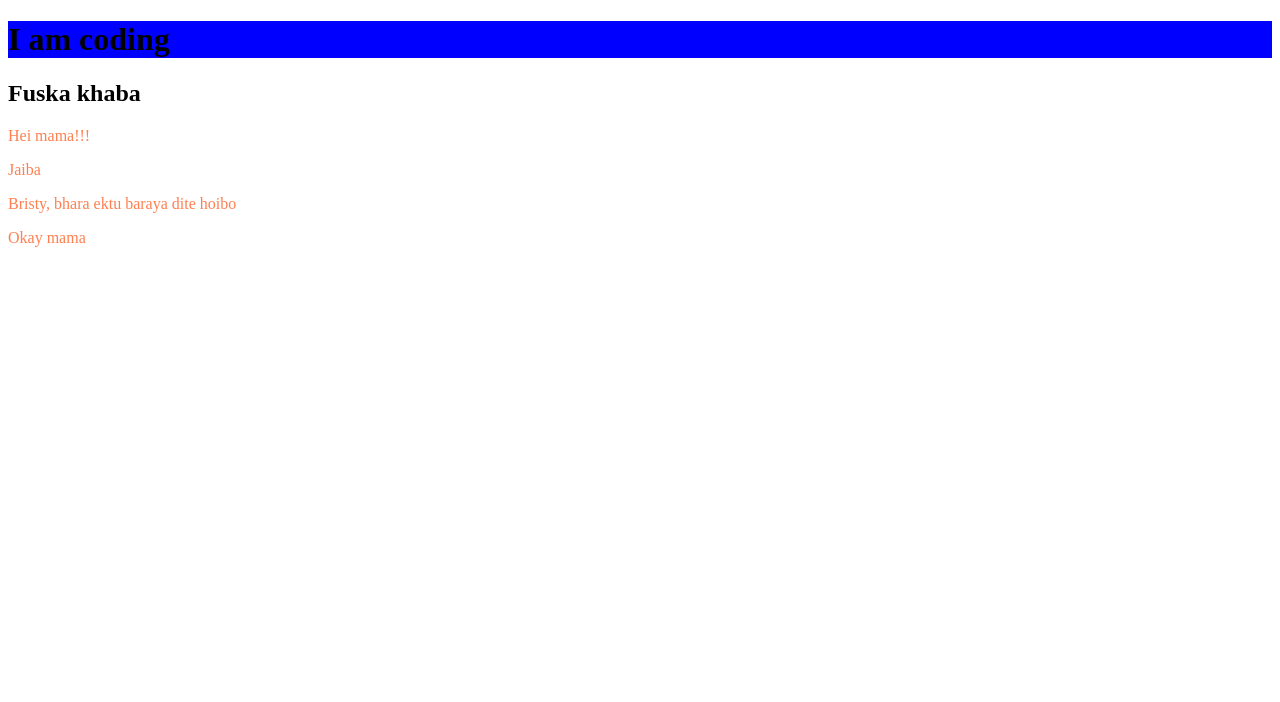
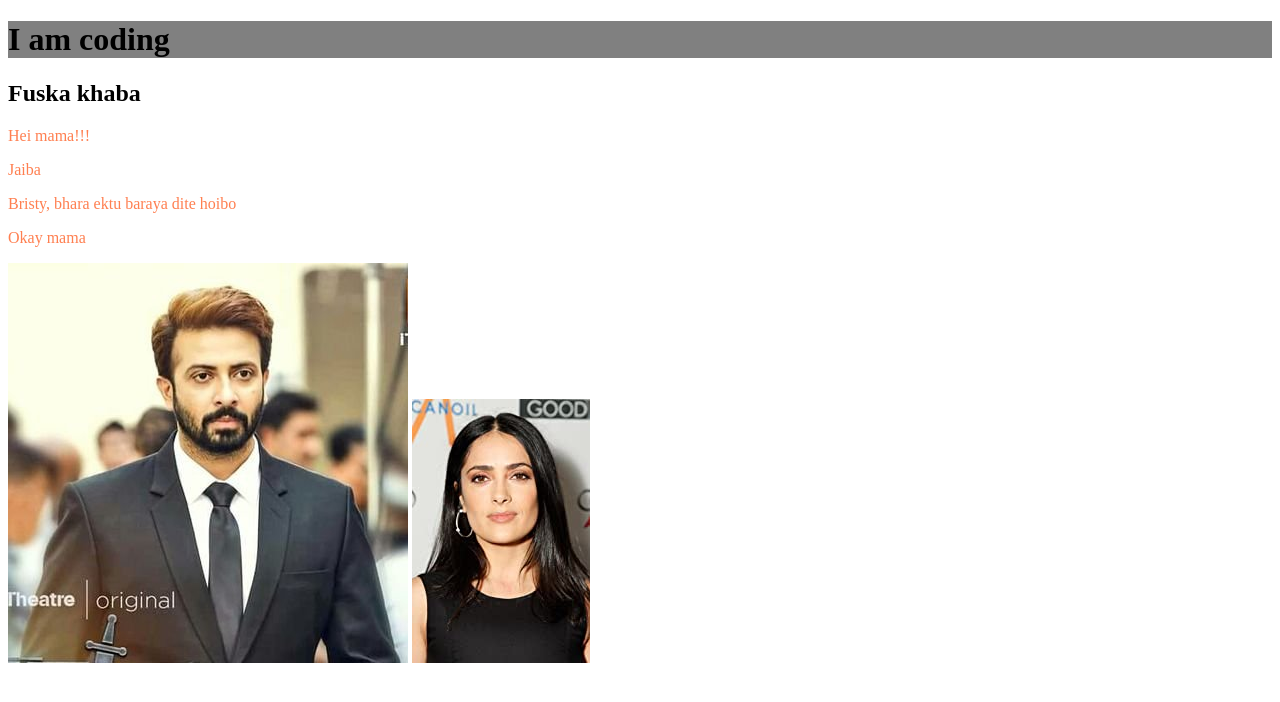
Before and after one commit to Mahbub2352/my-second-repo, a plain HTML site: page index.html in a window 1280 px wide. Drawn offline with Linux system fonts and the light colour scheme.

Commit message:
image added

```diff
--- a/index.html
+++ b/index.html
@@ -14,5 +14,7 @@
     <p>Jaiba</p>
     <p>Bristy, bhara ektu baraya dite hoibo</p>
     <p>Okay mama</p>
+    <img src="sakib.jpg" alt="">
+    <img src="salma.jpg" alt="">
 </body>
 </html>
--- a/style.css
+++ b/style.css
@@ -1,5 +1,5 @@
 h1{
-    background-color: blue;
+    background-color: gray;
 }
 p{
     color: coral;
```
Also changed, not shown: monica.jpg (added), sakib.jpg (added), salma.jpg (added), 1 other file.
